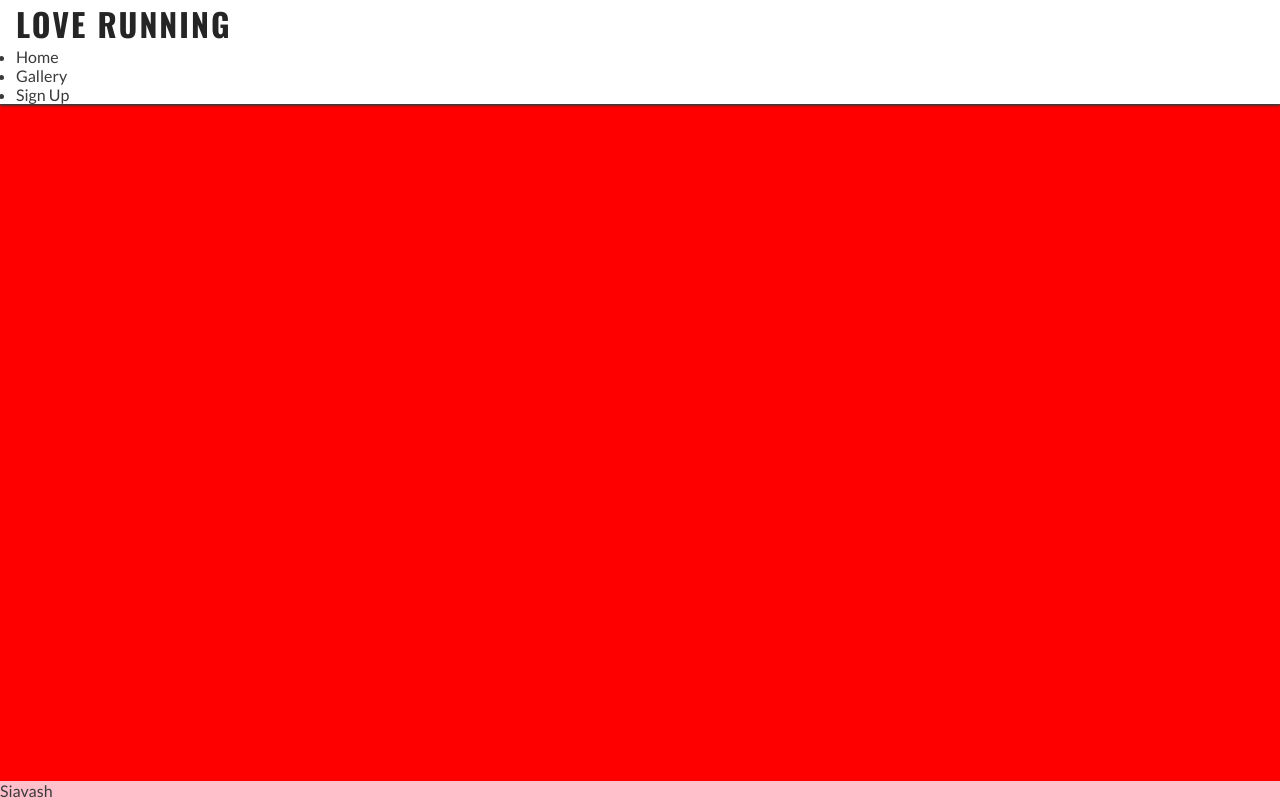
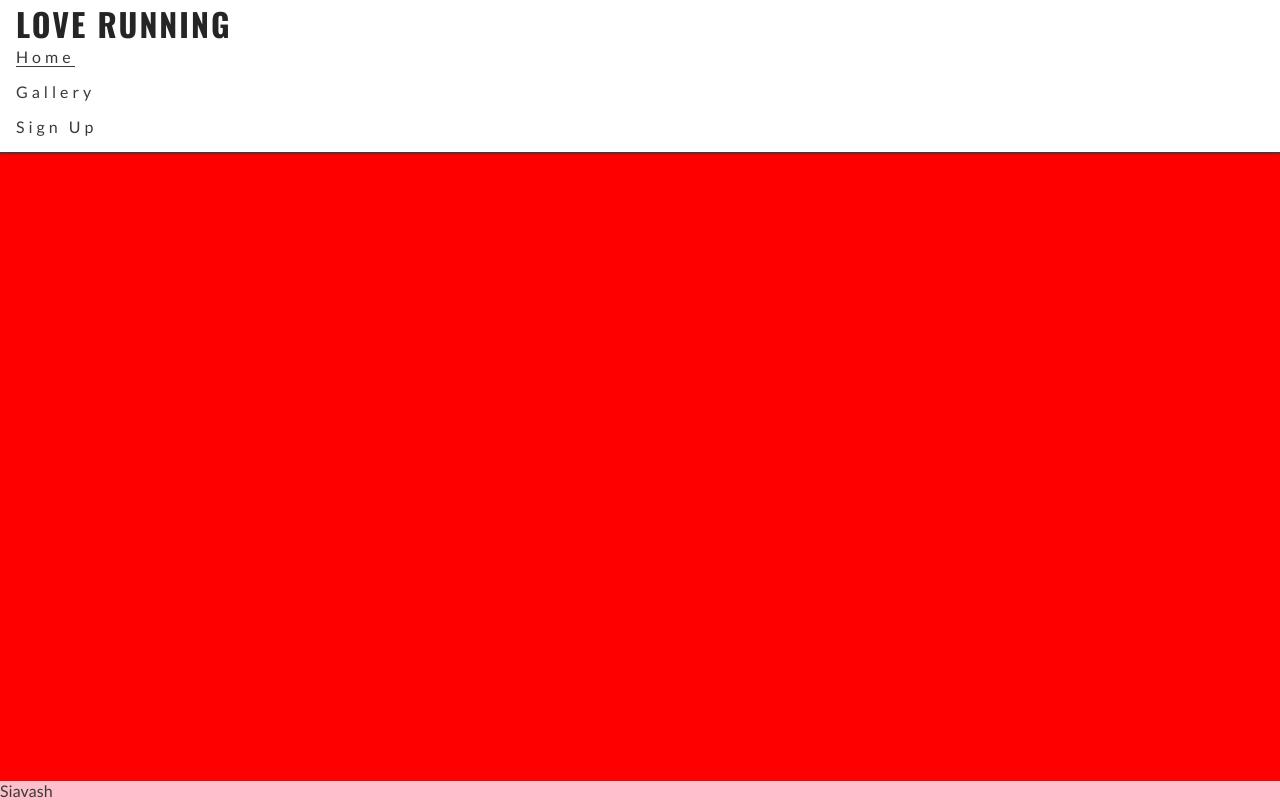
Before and after one commit to acelliott1218/love-running, a plain HTML site: page index.html in a window 1280 px wide. Drawn offline with nearby package versions, Linux system fonts and the light colour scheme.

```diff
--- a/assets/CSS/styles.css
+++ b/assets/CSS/styles.css
@@ -32,6 +32,20 @@
     letter-spacing:2px;
 
 }
+.active {
+    border-bottom:1px solid #3a3a3a;
+
+}
+#menu {
+    text-size:110%;
+    letter-spacing:4px;
+    list-style:none;
+}
+
+#menu > li {
+    margin-bottom:1em;
+
+}
 main {
     background-color:red;
     flex:1 0 auto
--- a/index.html
+++ b/index.html
@@ -26,8 +26,8 @@
             </h1>
         </a>
         <nav>
-            <ul>
-                <li><a href="">Home</a></li>
+            <ul id="menu">
+                <li><a href="" class="active">Home</a></li>
                 <li><a href="">Gallery</a></li>
                 <li><a href="">Sign Up</a></li>
             </ul>
```
